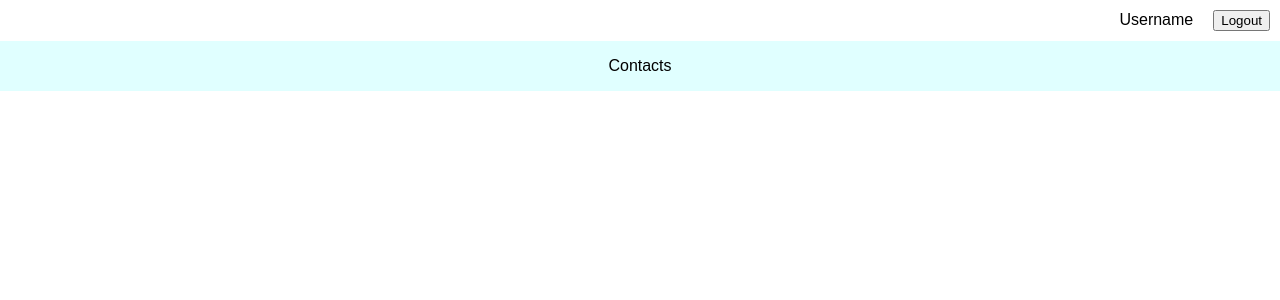
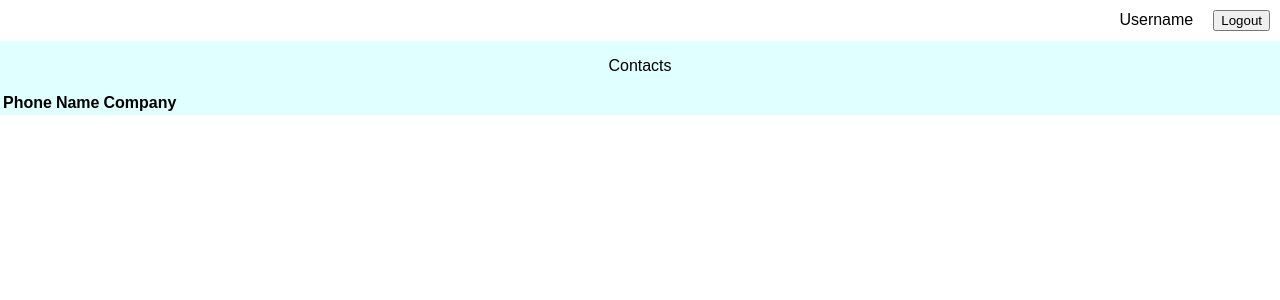
Before and after one commit to HeyyD/WebCaller, a React (Create React App) app in the folder webcaller/: page / in a window 1280 px wide. Shown: the top 300 px of the page. Built offline with nearby package versions, Linux system fonts and the light colour scheme.

Commit message:
Add class Contacts

```diff
--- /dev/null
+++ b/webcaller/src/Contacts.js
@@ -0,0 +1,17 @@
+import React, { Component } from 'react';
+
+class Contacts extends Component {
+  render() {
+    //TODO: Contact class
+    return (
+      <table>
+        <tr>
+          <th>Phone</th>
+          <th>Name</th>
+          <th>Company</th>
+        </tr>
+      </table>
+    );
+  }
+}
+export default Contacts;
--- a/webcaller/src/MainView.js
+++ b/webcaller/src/MainView.js
@@ -1,5 +1,6 @@
 import React, { Component } from 'react';
 import './styles/MainView.css'
+import Contacts from './Contacts';
 
 class MainView extends Component {
   render() {
@@ -11,6 +12,7 @@ class MainView extends Component {
             </div>
             <div id="contacts">
                 <p>Contacts</p>
+                <Contacts/>
             </div>
           </div>
     );
```
